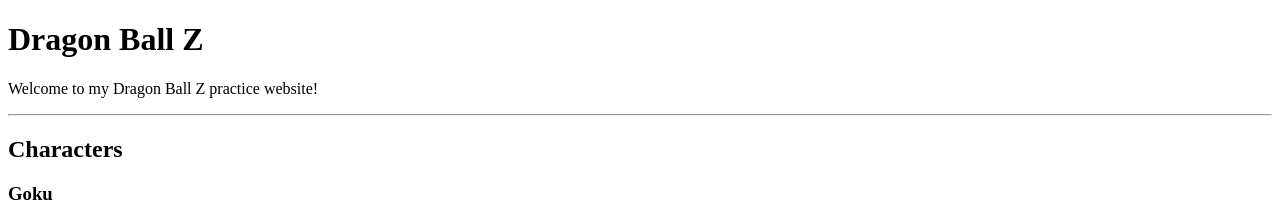
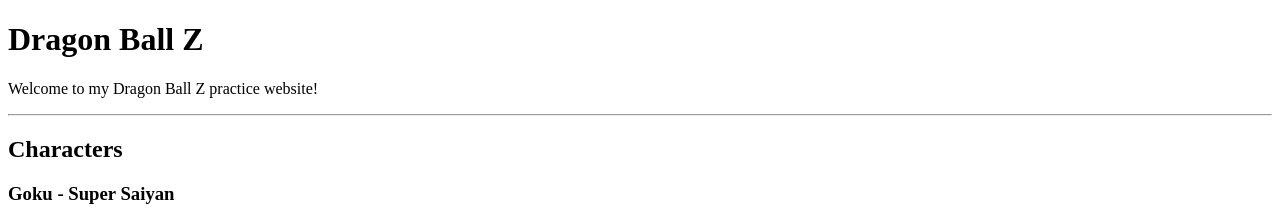
Before and after one commit to gopinathsoundar06-max/node-github-actions, a plain HTML site: page index.html in a window 1280 px wide. Shown: the top 221 px of the page. Drawn offline with Linux system fonts and the light colour scheme.

Commit message:
Update Goku information

```diff
--- a/index.html
+++ b/index.html
@@ -14,7 +14,7 @@
 
     <h2>Characters</h2>
 
-    <h3>Goku</h3>
+    <h3>Goku - Super Saiyan</h3>
     <img src="images/goku.jpg" width="200">
 
     <h3>Vegeta</h3>
```
